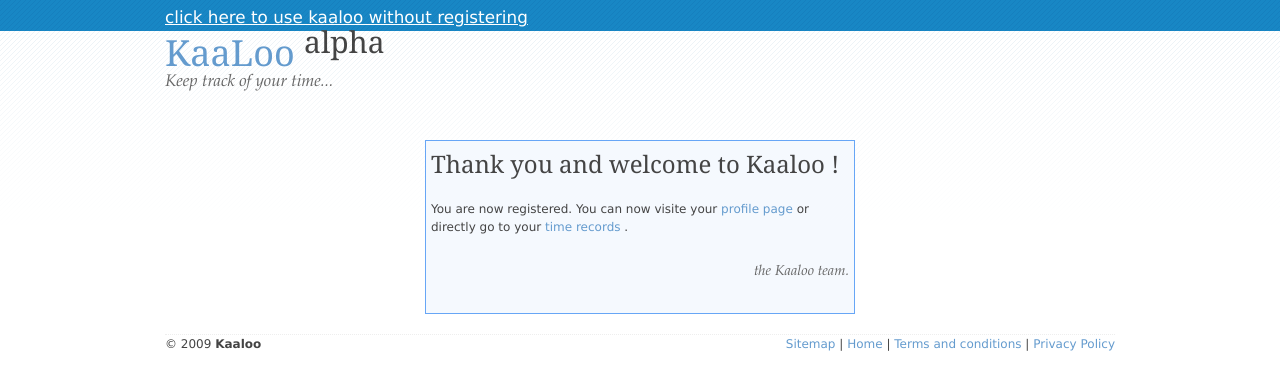
After one commit to typehorror/kaaloo, a Django app: template templates/profile/thank_you.html in a window 1280 px wide. The commit adds this page. Shown: the top 390 px of the page. Run offline with Django 3.2, Linux system fonts and the light colour scheme; the template is opened without the code that fills it, so the values that code supplies are empty; parts of the project's set-up code (start-up, migrations or seed data) failed here and were passed over.

Commit message:
Add alpha info to title and google analytics

```diff
--- a/templates/base.html
+++ b/templates/base.html
@@ -5,7 +5,7 @@
 <html xmlns="http://www.w3.org/1999/xhtml" xml:lang="en" lang="en">
 <head>
 	<meta http-equiv="Content-Type" content="text/html; charset=utf-8" />
-	<title>Kaaloo</title>
+	<title>Kaaloo - alpha</title>
 
     {% block css %}
   <!-- Framework CSS -->
@@ -41,7 +41,7 @@ if(typeof jQuery == 'function'){
 </div>
     {% endif %}
         {% block header %}
-	    <h1 id="logo-text"><a href="{% url profile_view %}" title="">KaaLoo</a></h1>
+	    <h1 id="logo-text"><a href="{% url profile_view %}" title="">KaaLoo</a> <sup>alpha</sup></h1>
 		<p id="slogan" class="alt">Keep track of your time... </p>
         {% endblock %}
     </div>
@@ -73,6 +73,14 @@ if(typeof jQuery == 'function'){
 </div>
 {% block footerscript %}
 {% endblock %}
-
+<script type="text/javascript">
+var gaJsHost = (("https:" == document.location.protocol) ? "https://ssl." : "http://www.");
+document.write(unescape("%3Cscript src='" + gaJsHost + "google-analytics.com/ga.js' type='text/javascript'%3E%3C/script%3E"));
+</script>
+<script type="text/javascript">
+try {
+var pageTracker = _gat._getTracker("UA-6379814-3");
+pageTracker._trackPageview();
+} catch(err) {}</script>
 </body>
 </html>
--- /dev/null
+++ b/templates/profile/thank_you.html
@@ -0,0 +1,16 @@
+{% extends "base.html" %}
+{% block content %}
+    <div  class="prepend-6 span-12 append-6">
+        <div class="message_box">
+            <h2>Thank you and welcome to Kaaloo !</h2>
+            <p>
+            You are now registered. You can now visite your <a href="{% url profile_view %}">
+            profile page</a> or directly go to your <a href="{% url time_records_view %}">time records
+            </a>.
+            </p>
+            <p class="alt right large">
+            the Kaaloo team.
+            </p>
+        </div>
+	<div class="clear"></div>
+{% endblock %}
```
Also changed, not shown: templates/base_not_connected.html (+10 -2 lines).
